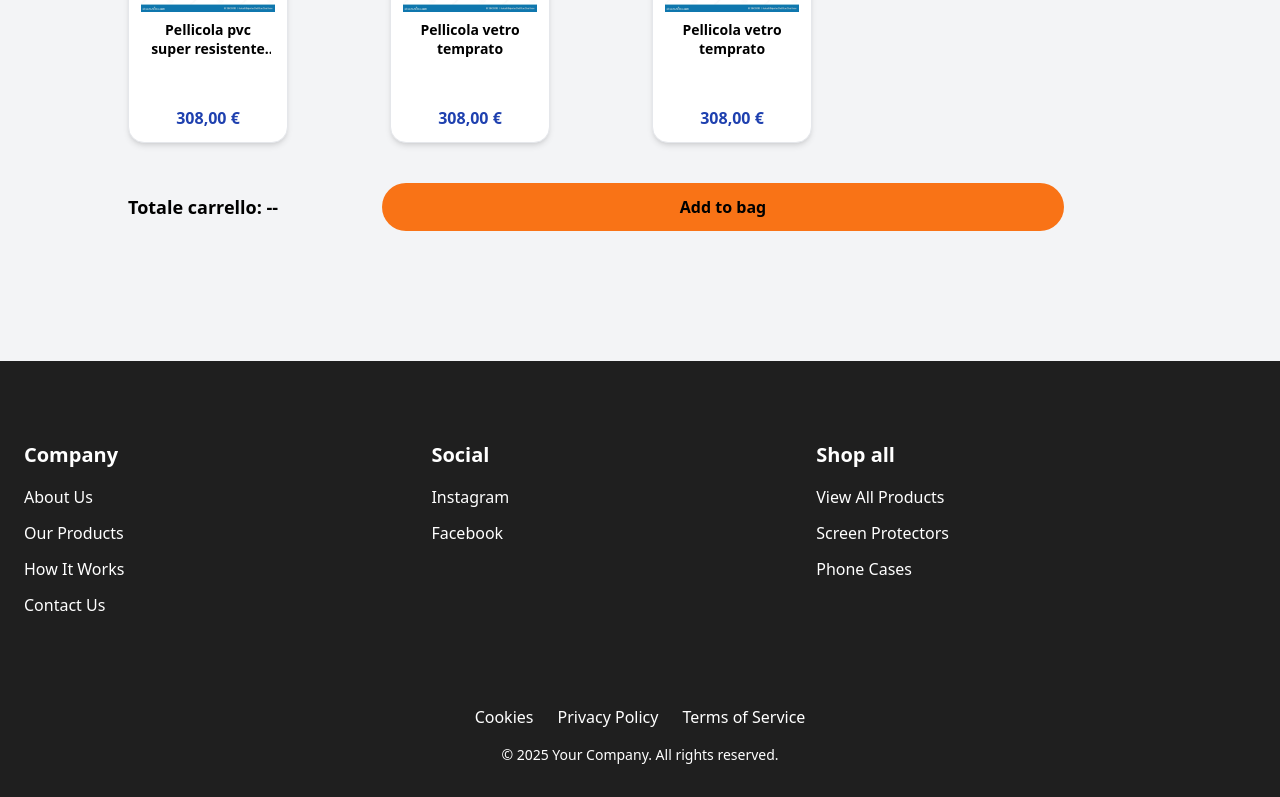
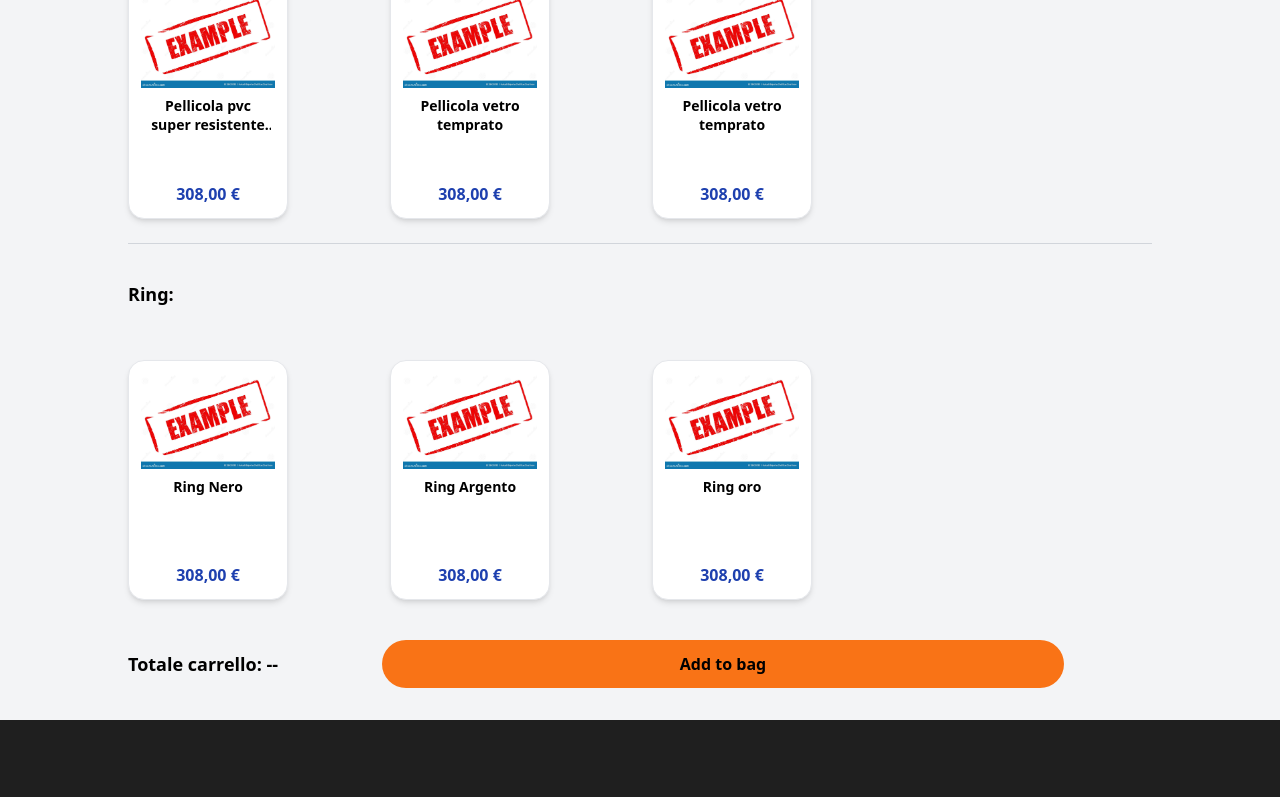
Before and after one commit to rubencommisso/mia_tech_progetto_finale, a React (Vite) app: page /product in a window 1280 px wide. Shown: the part 519-1316 px from the top of the page. Built offline with nearby package versions, Linux system fonts and the light colour scheme.

Commit message:
initial commit

```diff
--- a/src/pages/Product.jsx
+++ b/src/pages/Product.jsx
@@ -63,7 +63,7 @@ const Product = () => {
     setActiveCardId(id);
   };
 
-  const CardProduct = [
+  const filmProduct = [
     {
       id: 1,
       title: "Pellicola pvc super resistente effetto satinato",
@@ -84,9 +84,30 @@ const Product = () => {
     },
   ];
 
+  const ringProduct = [
+    {
+      id: 4,
+      title: "Ring Nero",
+      price: 308,
+      image: esempio,
+    },
+    {
+      id: 5,
+      title: "Ring Argento",
+      price: 308,
+      image: esempio,
+    },
+    {
+      id: 6,
+      title: "Ring oro",
+      price: 308,
+      image: esempio,
+    },
+  ];
+
   const handleAddToCart = () => {
     if (!activeButton || !activeModel || !activeCardId) {
-      alert("Seleziona marca, modello e pellicola.");
+      alert("Seleziona marca, modello e accessori.");
       return;
     }
 
@@ -94,7 +115,7 @@ const Product = () => {
     id: Date.now(),
     image: selectedCard?.image || "Foto",
     name: `${activeButton.toUpperCase()} - ${activeModel}`,
-    pellicola: selectedCard?.title || "Pellicola selezionata",
+    pellicola: selectedCard?.title || "Prodotto selezionato",
     color: selectedColor || "Colore cover",
     filmPrice: cardPrice || 0,
     priceCover: coverPrice || 0,
@@ -119,7 +140,7 @@ const Product = () => {
     navigate("/cart");
   };
 
-  const selectedCard = CardProduct.find((c) => c.id === activeCardId);
+  const selectedCard = filmProduct.find((c) => c.id === activeCardId);
   /* const cardImage = selectedCard?.image || "Foto"; */
   const cardPrice = selectedCard?.price || 0;
   const coverPrice = selectedPrice || 0;
@@ -249,6 +270,10 @@ const Product = () => {
           </div>
         )}
 
+        <br />
+
+        <div className="font-semibold  py-3 text-lg">Pellicole:</div>
+
         {/* Cards */}
         <div
           className="
@@ -260,7 +285,7 @@ const Product = () => {
             gap-6 mt-10
           "
         >
-          {CardProduct.map((product) => (
+          {filmProduct.map((product) => (
             <Card
               key={product.id}
               id={product.id}
@@ -272,7 +297,37 @@ const Product = () => {
 
             />
           ))}
-        </div>
+
+          </div>
+
+          <hr className="border-t border-gray-300 my-6" />
+
+          <div className="font-semibold  py-3 text-lg">Ring:</div>
+
+          <div className="
+            grid
+            grid-cols-2       /* 1 colonna su schermi molto piccoli */
+            sm:grid-cols-3     /* 2 colonne >= sm (640px) */
+            md:grid-cols-3     /* 3 colonne >= md (768px) */
+            lg:grid-cols-4     /* 4 colonne >= lg (1024px) */
+            gap-6 mt-10
+          ">
+
+
+          {ringProduct.map((product) => (
+            <Card
+            key={product.id}
+            id={product.id}
+            title={product.title}
+            price={product.price}
+            image={product.image}
+            activeCardId={activeCardId}
+            onClick={handleCardClick}
+
+            />
+          ))}
+
+          </div>
 
         {/* Customizer Components */}
         <div className="max-w-5xl mx-auto mt-10">
```
